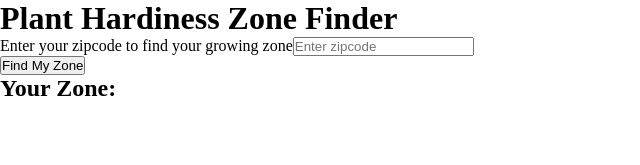
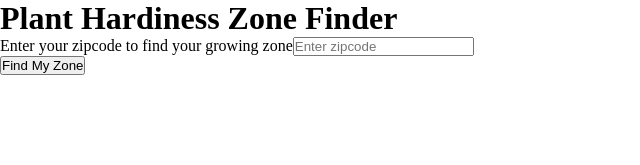
Before and after one commit to maelingmurphy/grow-zone-finder, a React (Create React App) app: page / in a window 1280 px wide. Shown: the top 165 px of the page, without its empty margins (0-640 px from the left). Built offline with nearby package versions, Linux system fonts and the light colour scheme.

Commit message:
hide Results component with hidden CSS class

```diff
--- a/src/components/Results.js
+++ b/src/components/Results.js
@@ -1,6 +1,6 @@
 const Results = ({ zone }) => {
     return (
-        <div className='zone-container'>
+        <div className='zone-container hidden'>
             <h2 className='zone-title'>Your Zone: <span>{zone}</span></h2>
         </div>
     );
--- a/src/index.css
+++ b/src/index.css
@@ -2,3 +2,7 @@
   margin: 0;
   padding: 0;
 }
+
+.hidden {
+  display: none;
+}
```
